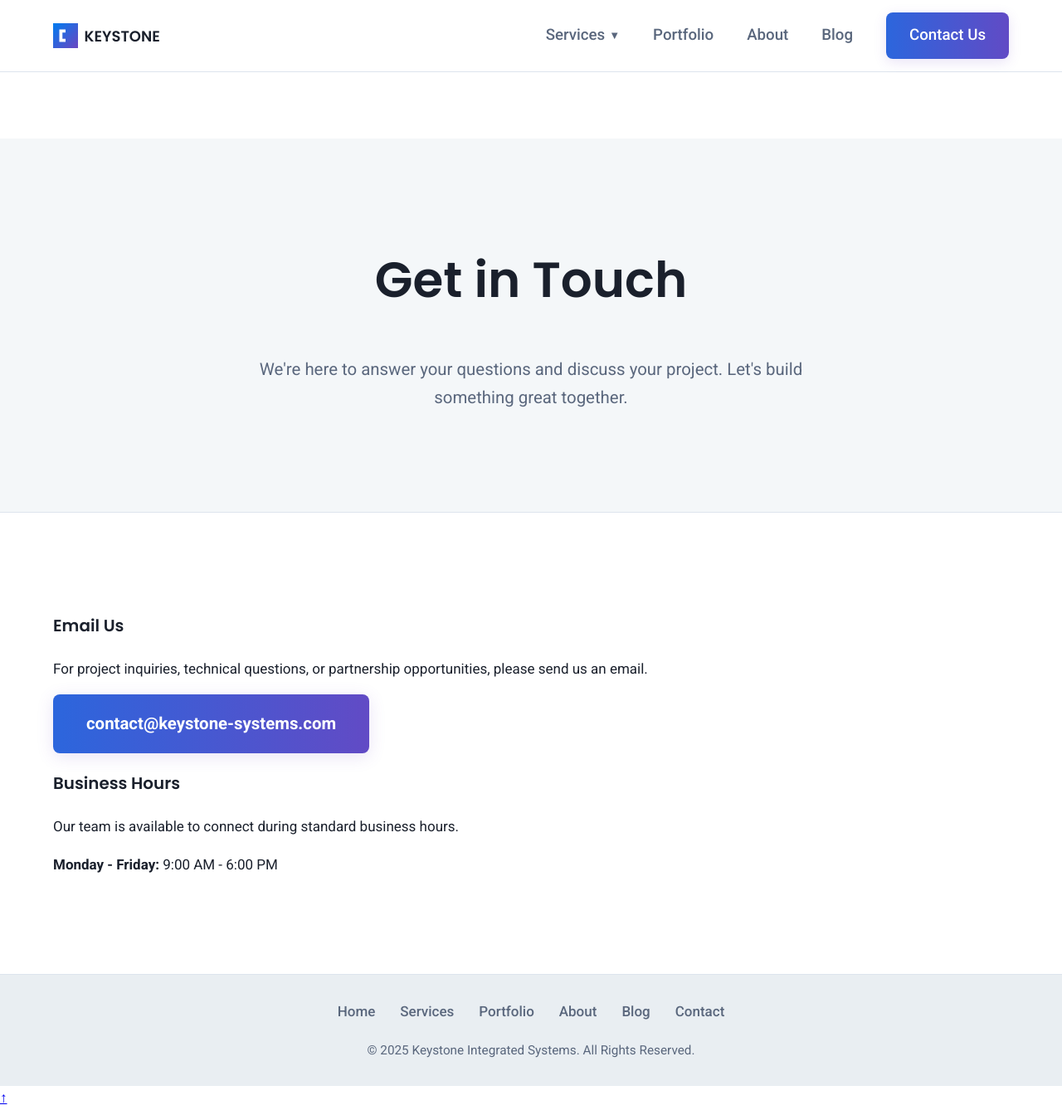
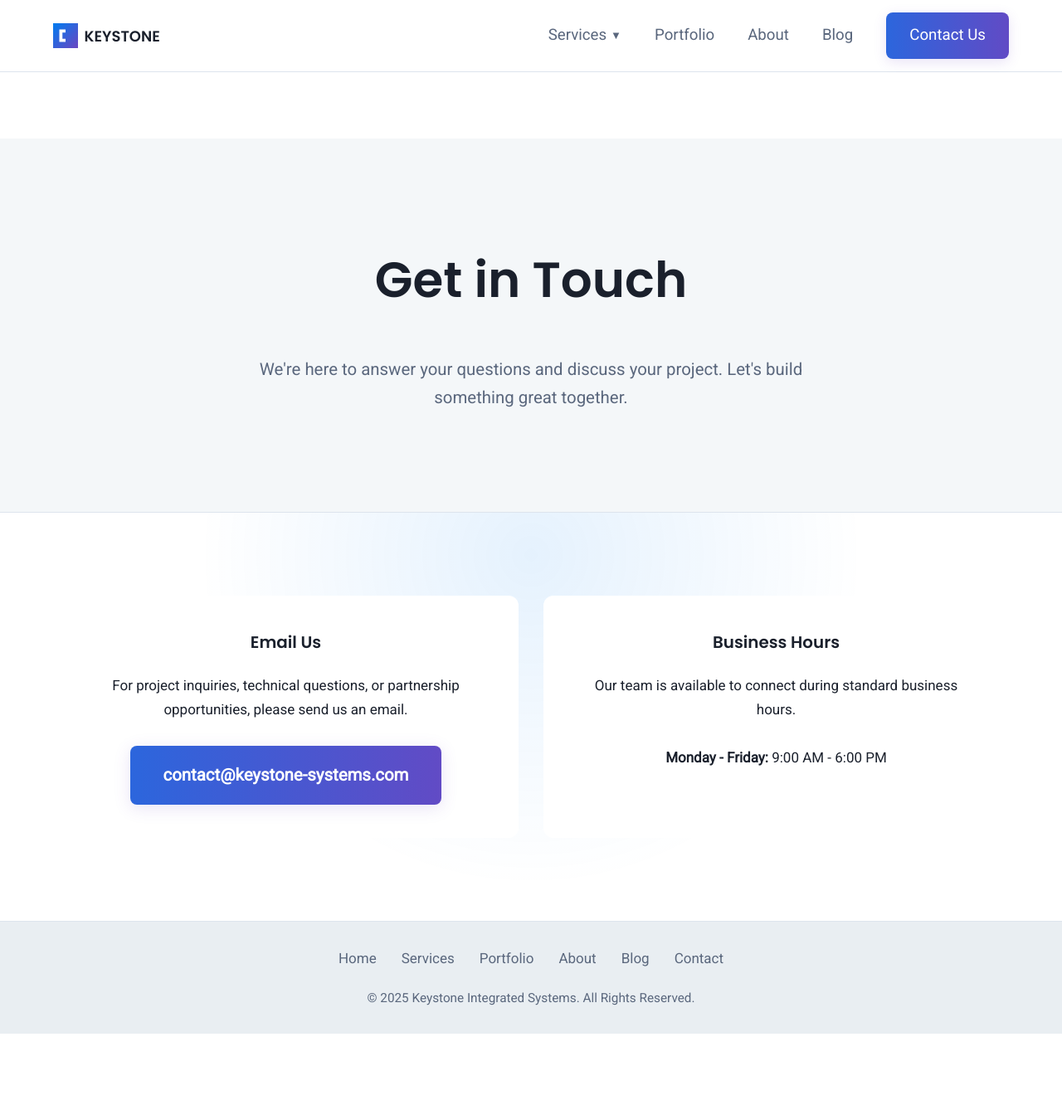
Before and after one commit to CircuitX-Systems/CircuitX-Systems.github.io, a Jekyll site: the page built from contact.html, in a window 1280 px wide and 1338 px high. Shown: the whole window at 83% size. Built offline with Jekyll 4.4.1, drawn with Linux system fonts in a browser that asks for light colours.

Commit message:
Update style.css

```diff
--- a/assets/css/style.css
+++ b/assets/css/style.css
@@ -1,6 +1,6 @@
 /*
 =================================================================
-    KEYSTONE SYSTEMS - CONSOLIDATED STYLESHEET V6.0 (FINAL)
+    KEYSTONE SYSTEMS - CONSOLIDATED STYLESHEET V7.1 (FINAL)
 =================================================================
 */
 
@@ -11,7 +11,7 @@
 */
 
 /* Import Google Fonts */
-@import url('https://fonts.googleapis.com/css2?family=Poppins:wght@600;700&family=Roboto:wght@300;400;500;700&display=swap');
+@import url('https://fonts.googleapis.com/css2?family=Poppins:wght@500;600;700&family=Roboto:wght@300;400&display=swap');
 
 :root {
     /* Light Mode Variables */
@@ -26,9 +26,11 @@
     --hero-text-color: #ffffff;
     --footer-bg: #e9eef2;
     --shadow-color: rgba(107, 70, 193, 0.15);
-    --spotlight-color: rgba(0, 124, 240, 0.2);
+    --spotlight-color: rgba(0, 124, 240, 0.1); /* Subtle spotlight */
     --accent-color-1: #007CF0;
     --accent-color-2: #6b46c1;
+    --mouse-x: 50%;
+    --mouse-y: 50%;
 }
 
 @media (prefers-color-scheme: dark) {
@@ -45,7 +47,7 @@
         --hero-text-color: #ffffff;
         --footer-bg: #0c111d;
         --shadow-color: rgba(0, 124, 240, 0.2);
-        --spotlight-color: rgba(56, 189, 248, 0.15);
+        --spotlight-color: rgba(56, 189, 248, 0.1);
     }
 }
 
@@ -72,10 +74,23 @@
     font-size: 17px;
     overflow-x: hidden;
     transition: background-color 0.3s ease, color 0.3s ease;
-    /* NEW: Subtle, dynamic background pattern */
+    /* Static dot pattern as the base background */
     background-image: radial-gradient(var(--border-color) 1px, transparent 1px);
     background-size: 30px 30px;
     background-attachment: fixed;
+    position: relative;
+}
+
+/* Interactive Spotlight Effect */
+body::before {
+    content: '';
+    position: fixed;
+    top: 0; left: 0;
+    width: 100%; height: 100%;
+    z-index: -1;
+    pointer-events: none; /* Allows clicking through the layer */
+    background: radial-gradient(circle 400px at var(--mouse-x) var(--mouse-y), var(--spotlight-color), transparent);
+    transition: background 0.1s ease-out;
 }
 
 .container {
@@ -112,173 +127,37 @@
     transition: background-color 0.3s ease, border-color 0.3s ease;
 }
 
-nav {
-    display: flex;
-    justify-content: space-between;
-    align-items: center;
-}
-
-.logo-link {
-    display: flex;
-    align-items: center;
-}
-
-.logo-svg {
-    height: 30px;
-    width: auto;
-}
-
-.nav-links {
-    list-style: none;
-    display: flex;
-    align-items: center;
-    margin: 0;
-    padding: 0;
-    gap: 40px;
-}
-
-.nav-links a {
-    position: relative;
-    font-weight: 500;
-    font-size: 1.1em;
-    color: var(--text-muted);
-    text-decoration: none;
-    transition: color 0.3s ease;
-    display: flex;
-    align-items: center;
-}
-
-.nav-links a::after {
-    content: '';
-    position: absolute;
-    bottom: -5px;
-    left: 0;
-    width: 100%;
-    height: 2px;
-    background: var(--text-color);
-    transform: scaleX(0);
-    transform-origin: center;
-    transition: transform 0.3s ease;
-}
-
-.nav-links a:hover,
-.nav-links a.active {
-    color: var(--text-color);
-}
-
-.nav-links a:hover::after,
-.nav-links a.active::after {
-    transform: scaleX(1);
-}
+nav { display: flex; justify-content: space-between; align-items: center; }
+.logo-link { display: flex; align-items: center; text-decoration: none; }
+.logo-svg { height: 30px; width: auto; }
+.nav-links { list-style: none; display: flex; align-items: center; margin: 0; padding: 0; gap: 40px; }
+.nav-links a { position: relative; font-weight: 500; font-size: 1.1em; color: var(--text-muted); text-decoration: none; transition: color 0.3s ease; display: flex; align-items: center; }
+.nav-links a::after { content: ''; position: absolute; bottom: -5px; left: 0; width: 100%; height: 2px; background: var(--text-color); transform: scaleX(0); transform-origin: center; transition: transform 0.3s ease; }
+.nav-links a:hover, .nav-links a.active { color: var(--text-color); }
+.nav-links a:hover::after, .nav-links a.active::after { transform: scaleX(1); }
 
 /* Dropdown Menu Styles */
-.dropdown {
-    position: relative;
-}
-
-.dropdown-arrow {
-    font-size: 0.7em;
-    margin-left: 5px;
-    transition: transform 0.3s ease;
-}
-
-.dropdown:hover .dropdown-arrow {
-    transform: rotate(180deg);
-}
-
-.dropdown-content {
-    display: none;
-    position: absolute;
-    top: 150%;
-    left: 50%;
-    transform: translateX(-50%);
-    background-color: var(--card-color);
-    min-width: 220px;
-    box-shadow: 0 8px 16px 0 rgba(0,0,0,0.2);
-    z-index: 1;
-    border-radius: 8px;
-    padding: 10px 0;
-    border: 1px solid var(--border-color);
-    list-style: none;
-    opacity: 0;
-    visibility: hidden;
-    transition: opacity 0.3s ease, top 0.3s ease;
-}
-
-.dropdown:hover .dropdown-content {
-    display: block;
-    opacity: 1;
-    visibility: visible;
-    top: 120%;
-}
-
-.dropdown-content li {
-    padding: 0;
-    margin: 0;
-}
-
-.dropdown-content a {
-    color: var(--text-muted);
-    padding: 12px 20px;
-    text-decoration: none;
-    display: block;
-    font-size: 1em;
-}
-
-.dropdown-content a::after {
-    display: none; /* No underline effect inside dropdown */
-}
-
-.dropdown-content a:hover {
-    background-color: var(--bg-alt);
-    color: var(--text-color);
-}
+.dropdown { position: relative; }
+.dropdown-arrow { font-size: 0.7em; margin-left: 5px; transition: transform 0.3s ease; }
+.dropdown:hover .dropdown-arrow { transform: rotate(180deg); }
+.dropdown-content { display: none; position: absolute; top: 150%; left: 50%; transform: translateX(-50%); background-color: var(--card-color); min-width: 220px; box-shadow: 0 8px 16px 0 rgba(0,0,0,0.2); z-index: 1; border-radius: 8px; padding: 10px 0; border: 1px solid var(--border-color); list-style: none; opacity: 0; visibility: hidden; transition: opacity 0.3s ease, top 0.3s ease; }
+.dropdown:hover .dropdown-content { display: block; opacity: 1; visibility: visible; top: 120%; }
+.dropdown-content li { padding: 0; margin: 0; }
+.dropdown-content a { color: var(--text-muted); padding: 12px 20px; text-decoration: none; display: block; font-size: 1em; }
+.dropdown-content a::after { display: none; }
+.dropdown-content a:hover { background-color: var(--bg-alt); color: var(--text-color); }
 
 /*
 =================================================================
-    4. BUTTONS
+    4. BUTTONS & OTHER REUSABLE COMPONENTS
 =================================================================
 */
 
-.button-contact,
-.button-primary,
-.button-secondary {
-    display: inline-block;
-    background-image: linear-gradient(90deg, var(--accent-color-1), var(--accent-color-2));
-    color: #ffffff !important;
-    text-decoration: none;
-    border: none;
-    font-weight: 700;
-    transition: all 0.3s ease;
-    background-size: 200% 200%;
-    animation: gradient-flow 5s ease infinite;
-    text-align: center;
-    border-radius: 8px;
-}
-
-.button-contact:hover,
-.button-primary:hover,
-.button-secondary:hover {
-    transform: translateY(-3px);
-    box-shadow: 0 8px 30px var(--shadow-color);
-}
-
-.button-contact {
-    padding: 12px 28px;
-    box-shadow: 0 4px 15px var(--shadow-color);
-}
-
-.button-primary {
-    padding: 18px 40px;
-    font-size: 1.2em;
-    box-shadow: 0 4px 20px var(--shadow-color);
-}
-
-.button-secondary {
-    padding: 10px 24px;
-    font-size: 1em;
-    box-shadow: 0 2px 10px var(--shadow-color);
-}
+.button-contact, .button-primary, .button-secondary { display: inline-block; background-image: linear-gradient(90deg, var(--accent-color-1), var(--accent-color-2)); color: #ffffff !important; text-decoration: none; border: none; font-weight: 700; transition: all 0.3s ease; background-size: 200% 200%; animation: gradient-flow 5s ease infinite; text-align: center; border-radius: 8px; }
+.button-contact:hover, .button-primary:hover, .button-secondary:hover { transform: translateY(-3px); box-shadow: 0 8px 30px var(--shadow-color); }
+.button-contact { padding: 12px 28px; box-shadow: 0 4px 15px var(--shadow-color); }
+.button-primary { padding: 18px 40px; font-size: 1.2em; box-shadow: 0 4px 20px var(--shadow-color); }
+.button-secondary { padding: 10px 24px; font-size: 1em; box-shadow: 0 2px 10px var(--shadow-color); }
 
 /*
 =================================================================
@@ -286,85 +165,18 @@
 =================================================================
 */
 
-.hero {
-    position: relative;
-    text-align: center;
-    padding: 120px 0;
-    overflow: hidden;
-    color: var(--hero-text-color);
-}
+.hero { position: relative; text-align: center; padding: 120px 0; overflow: hidden; color: var(--hero-text-color); }
+.hero::before { content: ''; position: absolute; top: 0; left: 0; width: 100%; height: 100%; z-index: -2; background: url('https://images.unsplash.com/photo-1550745165-9bc0b252726a?auto=format&fit=crop&w=1170') center/cover no-repeat; animation: hero-zoom 20s ease-out forwards; }
+.hero::after { content: ''; position: absolute; top: 0; left: 0; width: 100%; height: 100%; z-index: -1; background: var(--hero-overlay-color); }
+.hero h1, .hero .motto, .hero .hero-description { position: relative; z-index: 2; }
+.hero h1 { font-size: 4.5em; margin-bottom: 15px; color: var(--hero-text-color); }
+.hero .motto { font-size: 1.6em; font-family: 'Roboto', sans-serif; font-weight: 300; margin-bottom: 35px; color: var(--hero-text-color); }
+.hero .motto strong { font-weight: 700; background-image: linear-gradient(90deg, var(--accent-color-1), var(--accent-color-2)); -webkit-background-clip: text; background-clip: text; -webkit-text-fill-color: transparent; background-size: 200% 200%; animation: gradient-flow 5s ease infinite; }
+.hero .hero-description { max-width: 750px; margin: 0 auto 40px auto; font-size: 1.2em; color: var(--hero-text-color); opacity: 0.9; }
 
-.hero::before {
-    content: '';
-    position: absolute;
-    top: 0; left: 0;
-    width: 100%; height: 100%;
-    z-index: -2;
-    background: url('https://images.unsplash.com/photo-1550745165-9bc0b252726a?auto=format&fit=crop&w=1170') center/cover no-repeat;
-    animation: hero-zoom 20s ease-out forwards;
-}
-
-.hero::after {
-    content: '';
-    position: absolute;
-    top: 0; left: 0;
-    width: 100%; height: 100%;
-    z-index: -1;
-    background: var(--hero-overlay-color);
-}
-
-.hero h1, .hero .motto, .hero .hero-description {
-    position: relative;
-    z-index: 2;
-}
-
-.hero h1 {
-    font-size: 4.5em;
-    margin-bottom: 15px;
-    color: var(--hero-text-color);
-}
-
-.hero .motto {
-    font-size: 1.6em;
-    font-family: 'Roboto', sans-serif;
-    font-weight: 300;
-    margin-bottom: 35px;
-    color: var(--hero-text-color);
-}
-
-.hero .motto strong {
-    font-weight: 700;
-    background-image: linear-gradient(90deg, var(--accent-color-1), var(--accent-color-2));
-    -webkit-background-clip: text;
-    background-clip: text;
-    -webkit-text-fill-color: transparent;
-    background-size: 200% 200%;
-    animation: gradient-flow 5s ease infinite;
-}
-
-.hero .hero-description {
-    max-width: 750px;
-    margin: 0 auto 40px auto;
-    font-size: 1.2em;
-    color: var(--hero-text-color);
-    opacity: 0.9;
-}
-
-.page-header {
-    padding: 80px 0;
-    text-align: center;
-    border-bottom: 1px solid var(--border-color);
-    background-color: var(--bg-alt);
-}
-
+.page-header { padding: 80px 0; text-align: center; border-bottom: 1px solid var(--border-color); background-color: var(--bg-alt); }
 .page-header h1 { font-size: 3.5em; }
-
-.page-header .hero-description {
-    max-width: 750px;
-    margin: 0 auto 40px auto;
-    font-size: 1.2em;
-    color: var(--text-muted);
-}
+.page-header .hero-description { max-width: 750px; margin: 0 auto 40px auto; font-size: 1.2em; color: var(--text-muted); }
 
 /*
 =================================================================
@@ -372,297 +184,98 @@
 =================================================================
 */
 
-.section {
-    padding: 100px 0;
-}
+.section { padding: 100px 0; }
+.section:nth-of-type(even) { background-color: var(--bg-alt); }
+.section-title { text-align: center; margin-bottom: 60px; }
+.section-title h2 { font-size: 2.8em; position: relative; padding-bottom: 20px; margin-bottom: 20px; }
+.section-title h2::after { content: ''; position: absolute; bottom: 0; left: 50%; transform: translateX(-50%); width: 80px; height: 4px; background: linear-gradient(90deg, var(--accent-color-1), var(--accent-color-2)); border-radius: 2px; }
+.section-title p { font-size: 1.2em; color: var(--text-muted); max-width: 700px; margin: 0 auto; }
 
-.section:nth-of-type(even) {
-    background-color: var(--bg-alt);
-}
+.services-grid { display: grid; grid-template-columns: repeat(auto-fit, minmax(300px, 1fr)); gap: 30px; }
+.service-card { background-color: var(--card-color); border: 1px solid var(--border-color); border-radius: 12px; padding: 35px; transition: all 0.3s ease; }
+.service-card:hover { transform: translateY(-10px); box-shadow: 0 20px 40px var(--shadow-color); }
+.service-card h3 { margin-top: 0; margin-bottom: 15px; font-size: 1.4em; }
 
-.section-title {
-    text-align: center;
-    margin-bottom: 60px;
-}
-
-.section-title h2 {
-    font-size: 2.8em;
-    position: relative;
-    padding-bottom: 20px;
-    margin-bottom: 20px;
-}
-
-.section-title h2::after {
-    content: '';
-    position: absolute;
-    bottom: 0; left: 50%;
-    transform: translateX(-50%);
-    width: 80px; height: 4px;
-    background: linear-gradient(90deg, var(--accent-color-1), var(--accent-color-2));
-    border-radius: 2px;
-}
-
-.section-title p {
-    font-size: 1.2em;
-    color: var(--text-muted);
-    max-width: 700px;
-    margin: 0 auto;
-}
-
-.services-grid {
-    display: grid;
-    grid-template-columns: repeat(auto-fit, minmax(300px, 1fr));
-    gap: 30px;
-}
-
-.service-card {
-    background-color: var(--card-color);
-    border: 1px solid var(--border-color);
-    border-radius: 12px;
-    padding: 35px;
-    transition: all 0.3s ease;
-}
-
-.service-card:hover {
-    transform: translateY(-10px);
-    box-shadow: 0 20px 40px var(--shadow-color);
-}
-
-.service-card h3 {
-    margin-top: 0;
-    margin-bottom: 15px;
-    font-size: 1.4em;
-}
-
-.service-item-detailed {
-    background: var(--bg-color);
-    border: 1px solid var(--border-color);
-    padding: 40px;
-    margin-bottom: 30px;
-    border-radius: 12px;
-}
-
-.service-item-detailed h2 {
-    text-align: left;
-    font-size: 2em;
-    margin-bottom: 20px;
-    border-bottom: 2px solid var(--accent-color-1);
-    padding-bottom: 15px;
-    display: inline-block;
-}
+.service-item-detailed { background: var(--bg-color); border: 1px solid var(--border-color); padding: 40px; margin-bottom: 30px; border-radius: 12px; }
+.service-item-detailed h2 { text-align: left; font-size: 2em; margin-bottom: 20px; border-bottom: 2px solid var(--accent-color-1); padding-bottom: 15px; display: inline-block; }
 .service-item-detailed h2::after { display: none; }
-
-.service-item-detailed ul {
-    list-style: '✓ ';
-    padding-left: 20px;
-    font-size: 1.1em;
-}
-
+.service-item-detailed ul { list-style: '✓ '; padding-left: 20px; font-size: 1.1em; }
 .service-item-detailed li { margin-bottom: 10px; }
 
 /*
 =================================================================
-    7. INDUSTRIES, TESTIMONIALS & CTA
+    7. NEW CONTENT STYLES (INDUSTRIES, PROCESS, VALUES)
 =================================================================
 */
-.industries-grid {
-    display: flex;
-    flex-wrap: wrap;
-    justify-content: center;
-    gap: 20px;
-    max-width: 1000px;
-    margin: 0 auto;
-}
 
-.industry-card {
-    background-color: var(--card-color);
-    border: 1px solid var(--border-color);
-    border-radius: 8px;
-    padding: 20px 25px;
-    text-align: center;
-    transition: all 0.3s ease;
-    flex-grow: 1;
-}
-.industry-card:hover {
-    transform: translateY(-5px);
-    box-shadow: 0 10px 20px var(--shadow-color);
-    border-color: var(--accent-color-1);
-}
+.industries-grid { display: flex; flex-wrap: wrap; justify-content: center; gap: 20px; max-width: 1000px; margin: 0 auto; }
+.industry-card { background-color: var(--card-color); border: 1px solid var(--border-color); border-radius: 8px; padding: 20px 25px; text-align: center; transition: all 0.3s ease; flex-grow: 1; }
+.industry-card:hover { transform: translateY(-5px); box-shadow: 0 10px 20px var(--shadow-color); border-color: var(--accent-color-1); }
+.industry-card h4 { margin: 0 0 5px 0; font-size: 1.2em; }
+.industry-card span { font-size: 0.9em; color: var(--text-muted); }
 
-.industry-card h4 {
-    margin: 0 0 5px 0;
-    font-size: 1.2em;
-}
-.industry-card span {
-    font-size: 0.9em;
-    color: var(--text-muted);
-}
+.process-timeline { position: relative; max-width: 800px; margin: 0 auto; }
+.process-timeline::after { content: ''; position: absolute; width: 4px; background: var(--border-color); top: 0; bottom: 0; left: 30px; margin-left: -2px; }
+.timeline-item { padding: 10px 40px; padding-left: 80px; position: relative; margin-bottom: 30px; }
+.timeline-step { position: absolute; left: 0; width: 60px; height: 60px; line-height: 60px; text-align: center; font-size: 1.5em; font-weight: 700; color: var(--accent-color-1); background: var(--bg-color); border: 3px solid var(--border-color); border-radius: 50%; z-index: 1; }
+.timeline-content { background: var(--bg-color); padding: 30px; border-radius: 8px; border: 1px solid var(--border-color); }
+.timeline-content h3 { margin-top: 0; }
 
+.tech-grid { display: flex; flex-wrap: wrap; justify-content: center; gap: 20px; max-width: 800px; margin: 0 auto; }
+.tech-card { background: var(--card-color); border-radius: 8px; padding: 15px 25px; font-weight: 500; }
 
-.testimonials-grid {
-    display: grid;
-    grid-template-columns: repeat(auto-fit, minmax(400px, 1fr));
-    gap: 30px;
-    max-width: 1000px;
-    margin: 0 auto;
-}
+.values-grid { display: grid; grid-template-columns: repeat(auto-fit, minmax(300px, 1fr)); gap: 30px; }
+.value-card { background: var(--bg-alt); padding: 30px; border-radius: 12px; border: 1px solid var(--border-color); }
+.value-card h3 { margin-top: 0; }
 
-.testimonial-card {
-    background-color: var(--card-color);
-    padding: 40px;
-    border-radius: 12px;
-    border: 1px solid var(--border-color);
-    display: flex;
-    flex-direction: column;
-}
-
-.testimonial-quote {
-    font-size: 1.2em;
-    font-style: italic;
-    color: var(--text-muted);
-    flex-grow: 1;
-    position: relative;
-    padding-left: 35px;
-    margin-bottom: 20px;
-}
-
-.testimonial-quote::before {
-    content: '“';
-    font-family: 'Times New Roman', serif;
-    font-size: 5em;
-    color: var(--border-color);
-    position: absolute;
-    left: -10px;
-    top: -10px;
-    z-index: 1;
-}
-
-.testimonial-author {
-    border-top: 1px solid var(--border-color);
-    padding-top: 20px;
-    position: relative;
-    z-index: 2;
-}
-
-.author-name {
-    display: block;
-    font-weight: 700;
-    color: var(--text-color);
-}
-
-.author-title {
-    font-size: 0.9em;
-    color: var(--text-muted);
-}
-
-.cta-section {
-    background-image: linear-gradient(90deg, var(--accent-color-1), var(--accent-color-2));
-    color: #fff;
-    text-align: center;
-    padding: 80px 0;
-}
-
-.cta-section h2 {
-    color: #fff;
-    margin-bottom: 20px;
-}
-.cta-section h2::after { background: #fff; }
-
-.cta-section p {
-    font-size: 1.2em;
-    max-width: 600px;
-    margin: 0 auto 30px auto;
-    opacity: 0.9;
-}
-
-.cta-section .button-primary {
-    background-image: none;
-    background-color: #fff;
-    color: var(--accent-color-1) !important;
-}
-.cta-section .button-primary:hover {
-    background-color: #e9eef2;
-}
+.contact-grid { display: grid; grid-template-columns: repeat(auto-fit, minmax(300px, 1fr)); gap: 30px; text-align: center; }
+.contact-card { background: var(--card-color); padding: 40px; border-radius: 12px; }
+.contact-card h3 { margin-top: 0; }
+.contact-card p { margin-bottom: 30px; }
 
 /*
 =================================================================
-    8. BLOG & FOOTER STYLES
+    8. TESTIMONIALS, BLOG & FOOTER
 =================================================================
 */
 
-.post-list .post-item {
-    background-color: var(--bg-color);
-    padding: 40px;
-    border-radius: 12px;
-    border: 1px solid var(--border-color);
-    margin-bottom: 40px;
-}
+.testimonials-grid { display: grid; grid-template-columns: repeat(auto-fit, minmax(400px, 1fr)); gap: 30px; max-width: 1000px; margin: 0 auto; }
+.testimonial-card { background-color: var(--card-color); padding: 40px; border-radius: 12px; border: 1px solid var(--border-color); display: flex; flex-direction: column; }
+.testimonial-quote { font-size: 1.2em; font-style: italic; color: var(--text-muted); flex-grow: 1; position: relative; padding-left: 35px; margin-bottom: 20px; }
+.testimonial-quote::before { content: '“'; font-family: 'Times New Roman', serif; font-size: 5em; color: var(--border-color); position: absolute; left: -10px; top: -10px; z-index: 1; }
+.testimonial-author { border-top: 1px solid var(--border-color); padding-top: 20px; position: relative; z-index: 2; }
+.author-name { display: block; font-weight: 700; color: var(--text-color); }
+.author-title { font-size: 0.9em; color: var(--text-muted); }
 
-.post-list h2 {
-    text-align: left;
-    margin-bottom: 5px;
-    font-size: 2em;
-    border: none;
-    padding: 0;
-}
+.cta-section { background-image: linear-gradient(90deg, var(--accent-color-1), var(--accent-color-2)); color: #fff; text-align: center; padding: 80px 0; }
+.cta-section h2 { color: #fff; margin-bottom: 20px; }
+.cta-section h2::after { background: #fff; }
+.cta-section p { font-size: 1.2em; max-width: 600px; margin: 0 auto 30px auto; opacity: 0.9; }
+.cta-section .button-primary { background-image: none; background-color: #fff; color: var(--accent-color-1) !important; }
+.cta-section .button-primary:hover { background-color: #e9eef2; }
+
+.post-list .post-item { background-color: var(--bg-color); padding: 40px; border-radius: 12px; border: 1px solid var(--border-color); margin-bottom: 40px; }
+.post-list h2 { text-align: left; margin-bottom: 5px; font-size: 2em; border: none; padding: 0; }
 .post-list h2::after { display: none; }
+.post-list h2 a { text-decoration: none; color: var(--text-color); transition: color 0.3s ease; }
+.post-list h2 a:hover { color: var(--accent-color-1); }
+.post-meta { color: var(--text-muted); margin-bottom: 20px; }
+.post-header { text-align: center; margin-bottom: 60px; }
+.post-header h1 { font-size: 3.5em; }
+.prose { max-width: 750px; margin: 0 auto; }
+.prose p, .prose ul, .prose ol { margin-bottom: 1.2em; font-size: 1.1em; }
 
-.post-list h2 a {
-    text-decoration: none;
-    color: var(--text-color);
-    transition: color 0.3s ease;
-}
+footer { background-color: var(--footer-bg); border-top: 1px solid var(--border-color); padding: 30px 0; margin-top: 0; }
+.footer-nav { list-style: none; padding: 0; margin: 0 0 20px 0; display: flex; justify-content: center; flex-wrap: wrap; gap: 30px; }
+.footer-nav a { text-decoration: none; color: var(--text-muted); font-weight: 500; transition: color 0.3s ease; }
+.footer-nav a:hover { color: var(--text-color); }
+.footer-copyright { text-align: center; margin: 0; font-size: 0.9em; color: var(--text-muted); }
 
-.post-list h2 a:hover { color: var(--accent-color-1); }
+/*
+=================================================================
+    9. UTILITY & INTERACTIVE ELEMENTS
+=================================================================
+*/
 
-.post-meta {
-    color: var(--text-muted);
-    margin-bottom: 20px;
-}
-
-.post-header {
-    text-align: center;
-    margin-bottom: 60px;
-}
-.post-header h1 { font-size: 3.5em; }
-
-.prose {
-    max-width: 750px;
-    margin: 0 auto;
-}
-.prose p, .prose ul, .prose ol {
-    margin-bottom: 1.2em;
-    font-size: 1.1em;
-}
-
-footer {
-    background-color: var(--footer-bg);
-    border-top: 1px solid var(--border-color);
-    padding: 30px 0;
-    margin-top: 0;
-}
-
-.footer-nav {
-    list-style: none;
-    padding: 0;
-    margin: 0 0 20px 0;
-    display: flex;
-    justify-content: center;
-    flex-wrap: wrap;
-    gap: 30px;
-}
-
-.footer-nav a {
-    text-decoration: none;
-    color: var(--text-muted);
-    font-weight: 500;
-    transition: color 0.3s ease;
-}
-.footer-nav a:hover { color: var(--text-color); }
-
-.footer-copyright {
-    text-align: center;
-    margin: 0;
-    font-size: 0.9em;
-    color: var(--text-muted);
-}
+#back-to-top { position: fixed; bottom: 25px; right: 25px; width: 50px; height: 50px; background-image: linear-gradient(90deg, var(--accent-color-1), var(--accent-color-2)); color: #fff; text-decoration: none; display: flex; align-items: center; justify-content: center; border-radius: 50%; font-size: 24px; box-shadow: 0 4px 15px var(--shadow-color); z-index: 999; opacity: 0; visibility: hidden; transform: translateY(100px); transition: opacity 0.4s ease, transform 0.4s ease, visibility 0.4s; }
+#back-to-top.show { opacity: 1; visibility: visible; transform: translateY(0); }
```
